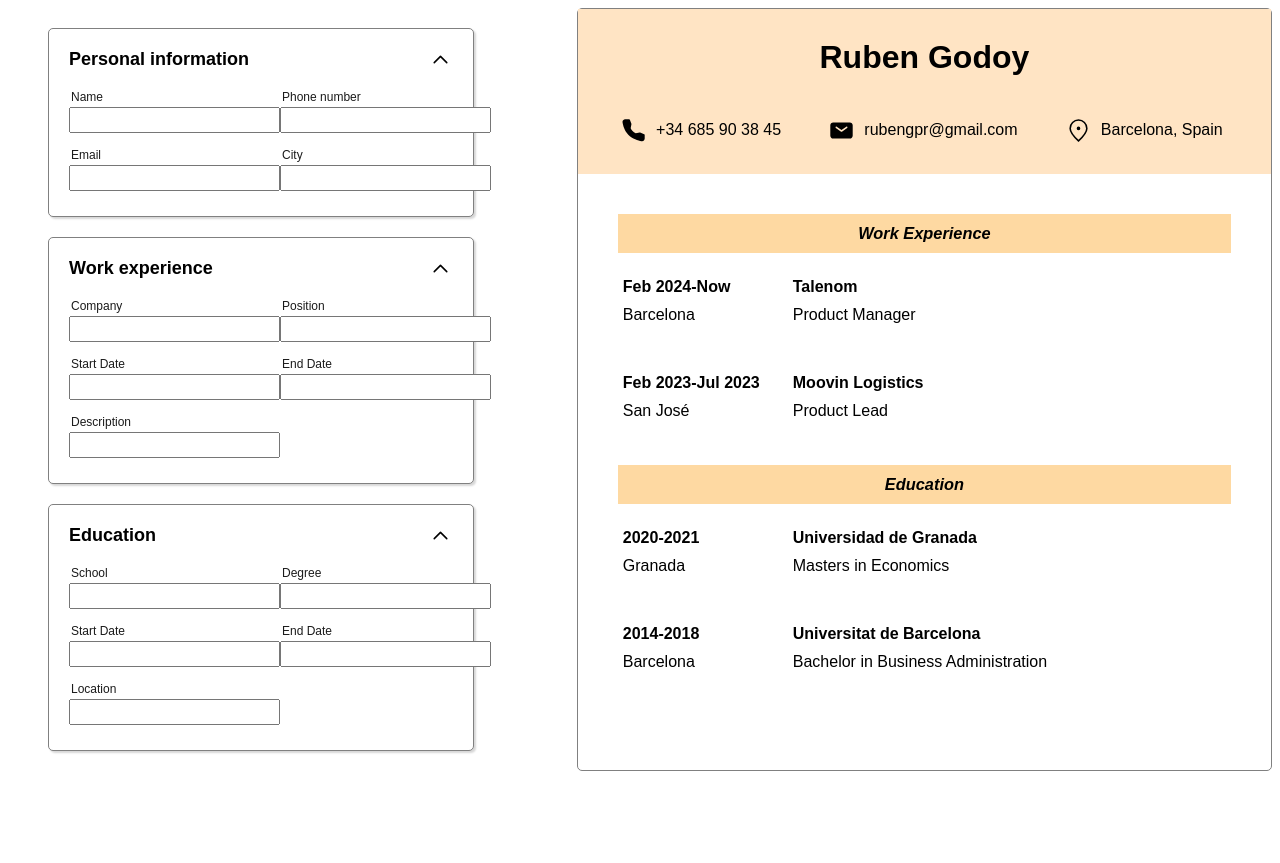
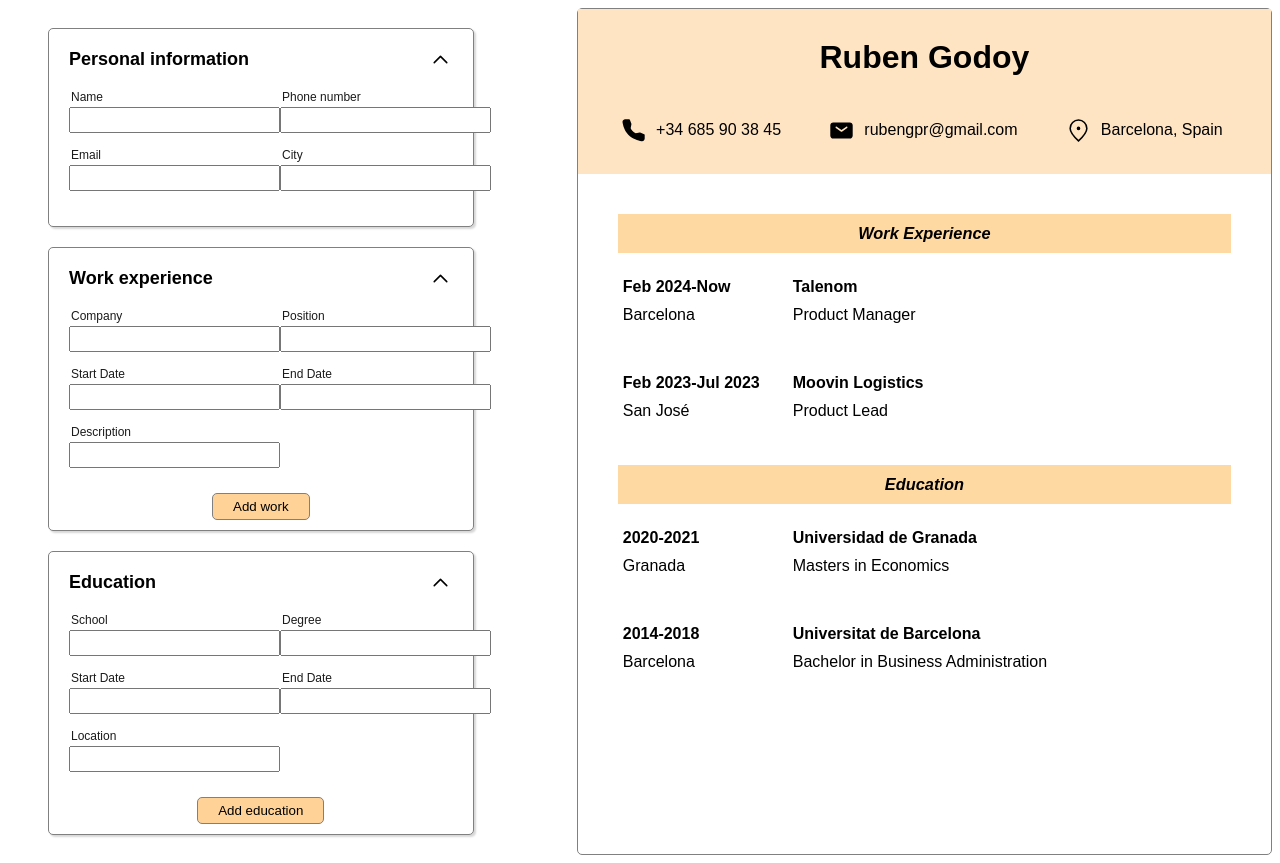
Before and after one commit to rubengpr/cv-builder, a React (Vite) app: page / in a window 1280 px wide. Before the commit the page ends 800 px from the top, so only its background shows below. Built offline with nearby package versions, Linux system fonts and the light colour scheme.

Commit message:
Add button prop text

```diff
--- a/src/App.jsx
+++ b/src/App.jsx
@@ -16,20 +16,20 @@
     <React.StrictMode>
       <div className="container">
         <ControlMenu>
-          <InputBox title="Personal information" >
+          <InputBox title="Personal information" showButton={false} >
             <Input label="Name" id="name" />
             <Input label="Phone number" id="phone" />
             <Input label="Email" id="email" />
             <Input label="City" id="city" />
           </InputBox>
-          <InputBox title="Work experience">
+          <InputBox title="Work experience" showButton={true} text='Add work' >
             <Input label="Company" id="company" />
             <Input label="Position" id="position" />
             <Input label="Start Date" id="work-start-date" />
             <Input label="End Date" id="work-end-date" />
             <Input label="Description" id="description" />
           </InputBox>
-          <InputBox title="Education">
+          <InputBox title="Education" showButton={true} text='Add education' >
             <Input label="School" id="school" />
             <Input label="Degree" id="degree" />
             <Input label="Start Date" id="education-start-date" />
--- /dev/null
+++ b/src/components/button/Button.css
@@ -0,0 +1,12 @@
+.main-button {
+    align-self: center;
+    padding: 5px 20px;
+    border-radius: 5px;
+    border: 1px solid gray;
+    background-color: rgb(255, 210, 151);
+}
+
+.main-button:hover {
+    cursor: pointer;
+    background-color: rgb(255, 210, 151, 0.8);
+}
--- /dev/null
+++ b/src/components/button/Button.jsx
@@ -0,0 +1,7 @@
+import './Button.css'
+
+export function Button({ text }) {
+    return(
+        <button className='main-button'>{text}</button>
+    )
+}
--- a/src/components/control-menu/components/input-box/InputBox.css
+++ b/src/components/control-menu/components/input-box/InputBox.css
@@ -31,3 +31,11 @@
     align-items: center;
     cursor: pointer;
 }
+
+.card-footer {
+    margin-top: 10px;
+    display: flex;
+    flex-direction: row;
+    justify-content: center;
+    align-items: center;
+}
--- a/src/components/control-menu/components/input-box/InputBox.jsx
+++ b/src/components/control-menu/components/input-box/InputBox.jsx
@@ -1,8 +1,9 @@
 import './InputBox.css'
 import PropTypes from 'prop-types';
 import { useState } from 'react';
+import { Button } from '../../../button/Button.jsx';
 
-export function InputBox({ title, children }) {
+export function InputBox({ title, children, showButton, text }) {
     const [isExpanded, setIsExpanded] = useState(true);
 
     const icon = isExpanded ? "./nav-arrow-up.svg" : "./nav-arrow-down.svg";
@@ -27,6 +28,11 @@
             <div className={cardClassName}>
                 {children}
             </div>
+            <div className="card-footer">
+                {showButton &&
+                    (<Button text={text} />)
+                }
+            </div>
         </div>
     )
 }
--- a/src/components/control-menu/components/input-box/input-element/Input.jsx
+++ b/src/components/control-menu/components/input-box/input-element/Input.jsx
@@ -1,10 +1,21 @@
 import './Input.css'
+import { useState } from 'react'
 
-export function Input({ label, placeholder, id }) {
+export function Input({ label, id }) {
+    const [cvName, setCvName] = useState("")
+
+    const handleInputValue = (event) => {
+        setCvName(event.target.value)
+    }
+
     return(
         <div className="input">
             <label htmlFor={id} >{label}</label>
-            <input id={id} type="text" placeholder={placeholder} />
+            <input
+                id={id}
+                type="text"
+                value={cvName}
+                onChange={handleInputValue} />
         </div>
     )
 }
```
